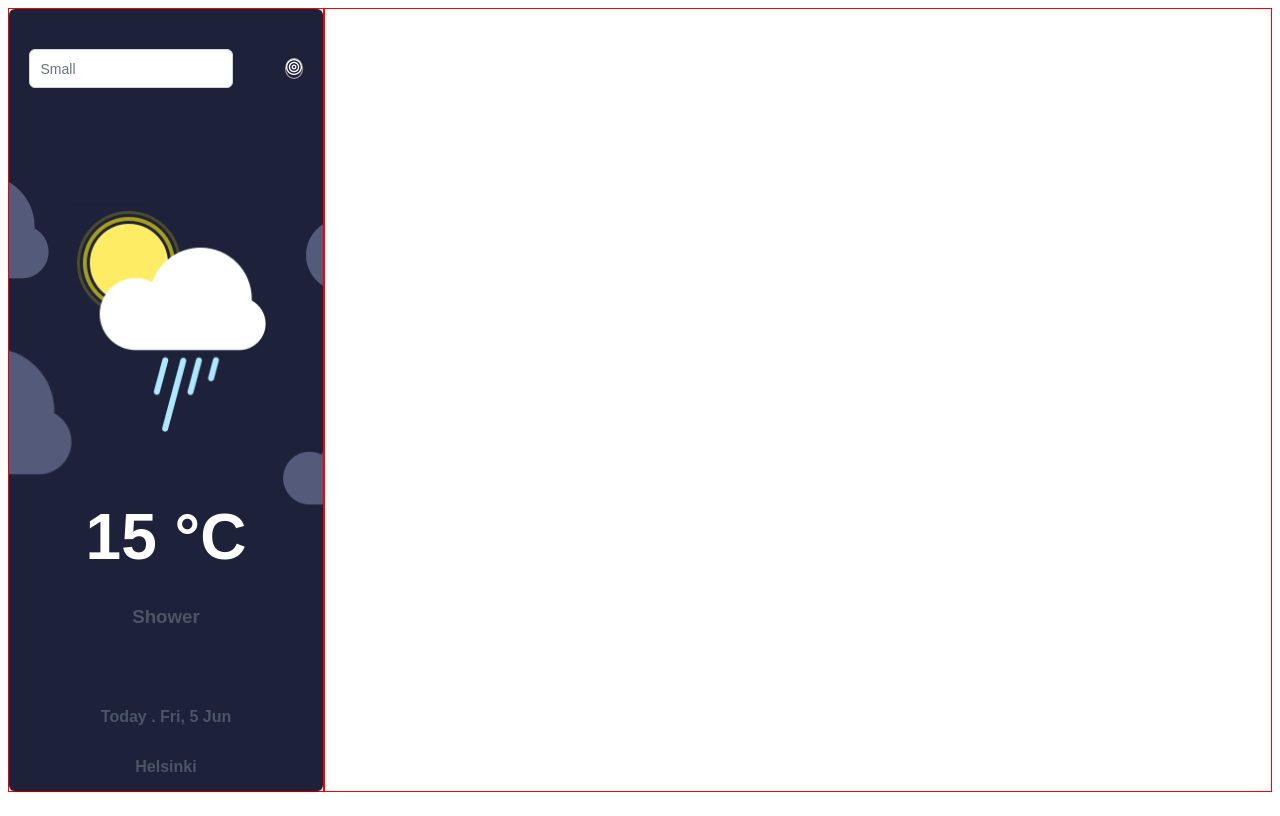
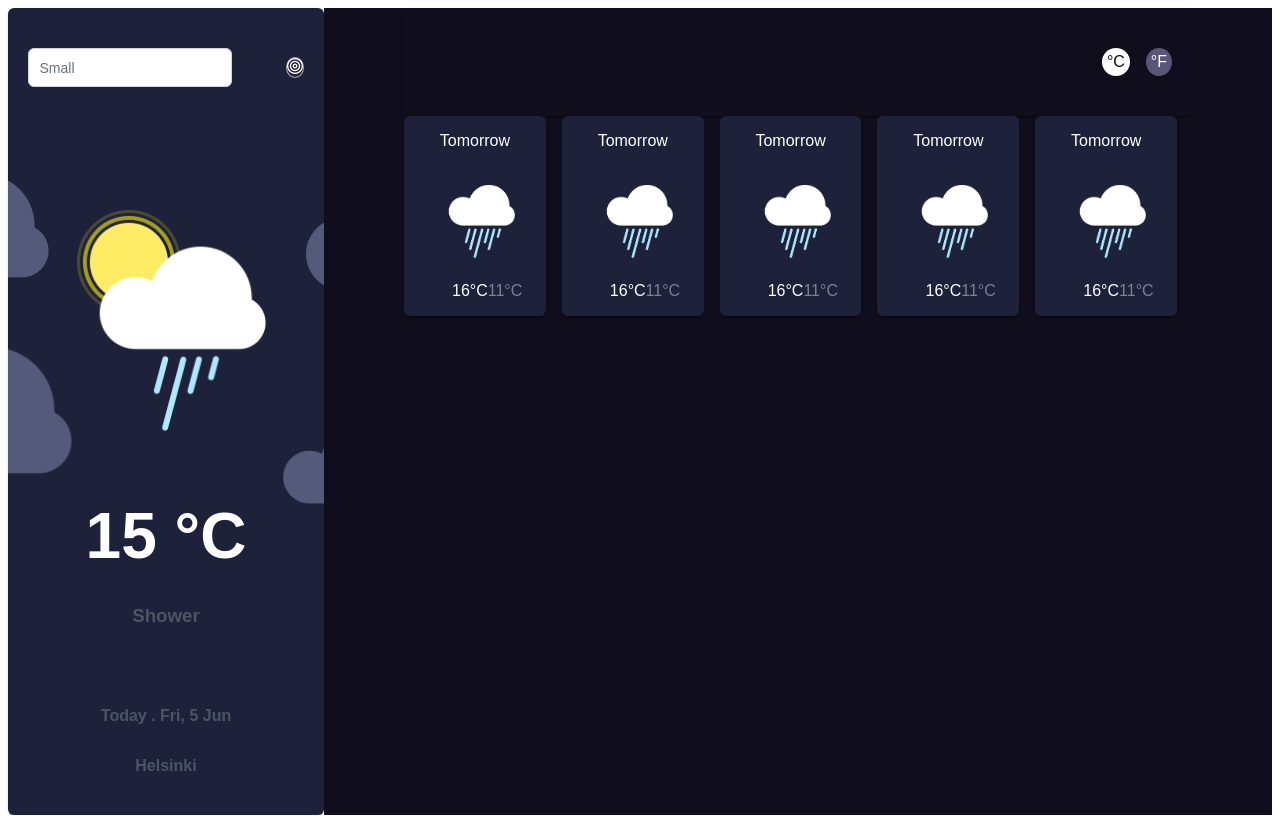
Before and after one commit to hllanos5/m3-pf, a React (Vite) app in the folder practica/: page / in a window 1280 px wide. Built offline with nearby package versions, Linux system fonts and the light colour scheme; a web font is replaced by a local one.

Commit message:
creacion de card de climas

```diff
--- a/practica/src/App.jsx
+++ b/practica/src/App.jsx
@@ -1,5 +1,6 @@
 import { useState } from 'react'
 import { LadoIzquierdo } from './components/LadoIzquierdo'
+import { LadoDerecho } from './components/LadoDerecho'
 
 
 function App() {
@@ -10,7 +11,7 @@ function App() {
         <LadoIzquierdo/>
       </div>
       <div className='lado-derecho'>
-
+        <LadoDerecho/>
       </div>
     </main>
   )
--- a/practica/src/components/LadoDerecho.jsx
+++ b/practica/src/components/LadoDerecho.jsx
@@ -0,0 +1,39 @@
+import React from 'react'
+import { Card } from 'primereact/card';
+import { Image } from 'primereact/image';
+import { Button } from 'primereact/button';
+
+export function LadoDerecho() {
+
+const footer = (
+    <>
+        <div className='maxinmo'>16°C</div>
+        <div className='minimo'>11°C</div>
+    </>
+);
+  return (
+    <>
+        <Card className='unidad-medida'>
+            <div className='active'>°C</div>
+            <div>°F</div>
+        </Card>
+        <div className='panel-clima'>
+            <Card footer={footer} header='Tomorrow'>
+                <Image src="./images/HeavyRain.png" alt="Image" width="80" />
+            </Card>
+            <Card footer={footer} header='Tomorrow'>
+                <Image src="./images/HeavyRain.png" alt="Image" width="80" />
+            </Card>
+            <Card footer={footer} header='Tomorrow'>
+                <Image src="./images/HeavyRain.png" alt="Image" width="80" />
+            </Card>
+            <Card footer={footer} header='Tomorrow'>
+                <Image src="./images/HeavyRain.png" alt="Image" width="80" />
+            </Card>
+            <Card footer={footer} header='Tomorrow'>
+                <Image src="./images/HeavyRain.png" alt="Image" width="80" />
+            </Card>
+        </div>
+    </>
+  )
+}
--- a/practica/src/index.css
+++ b/practica/src/index.css
@@ -1,11 +1,7 @@
 main {
   display: grid;
   grid-template-columns: 25% 75%;
-
-  .lado-izquierdo, .lado-derecho{
-    border:1px groove red;
-    height: 98vh;
-  }
+  height: 98vh;
   .card-lado-izquierdo {
     height: 100%;
     background-image: url(../public/images/Cloud-background.png);
@@ -14,6 +10,9 @@ main {
     background-position: center;
     background-blend-mode: soft-light;
     background-position-y: 120px;
+    .p-card{
+      border-radius:0px;
+    }
     .navbar {
       display: flex;
       justify-content: space-between;
@@ -50,4 +49,62 @@ main {
       }
     }
   }
+  .lado-derecho {
+    height: 100%;
+    background-color: #100e1d;
+    color: white;
+    padding-inline: 5rem;
+
+    .unidad-medida{
+      background:#100e1d;
+      .p-card-content{
+        color: white;
+        display: flex;
+        gap: 1rem;
+        place-content: end;
+        div {
+          border-radius: 50%;
+          background: #585676;
+          padding: 5px;
+          cursor: pointer;
+        }
+        div.active{
+            color:#100e1d;
+            background: white;
+        }
+      }
+    }
+    .panel-clima{
+      display: grid;
+      grid-template-columns: repeat(auto-fill, 18%);
+      gap:1rem;
+      .p-card{
+        background: #1e213a;
+        color: white;
+        padding-inline: 1rem;
+        .p-card-header{
+          margin-top: 1rem;
+          text-align: center;
+        }
+        .p-card-body{
+          padding: 1rem;
+          display: flex;
+          flex-direction: column;
+          align-items: center;
+          .p-card-content{
+            padding: 0;
+          }
+          .p-card-footer{
+            display: flex;
+            width: 100%;
+            justify-content: space-between;
+            padding-inline: 1rem;
+            .minimo{
+              color: #7f8093;
+            }
+          }
+        }
+      }
+    }
+  }
 }
```
